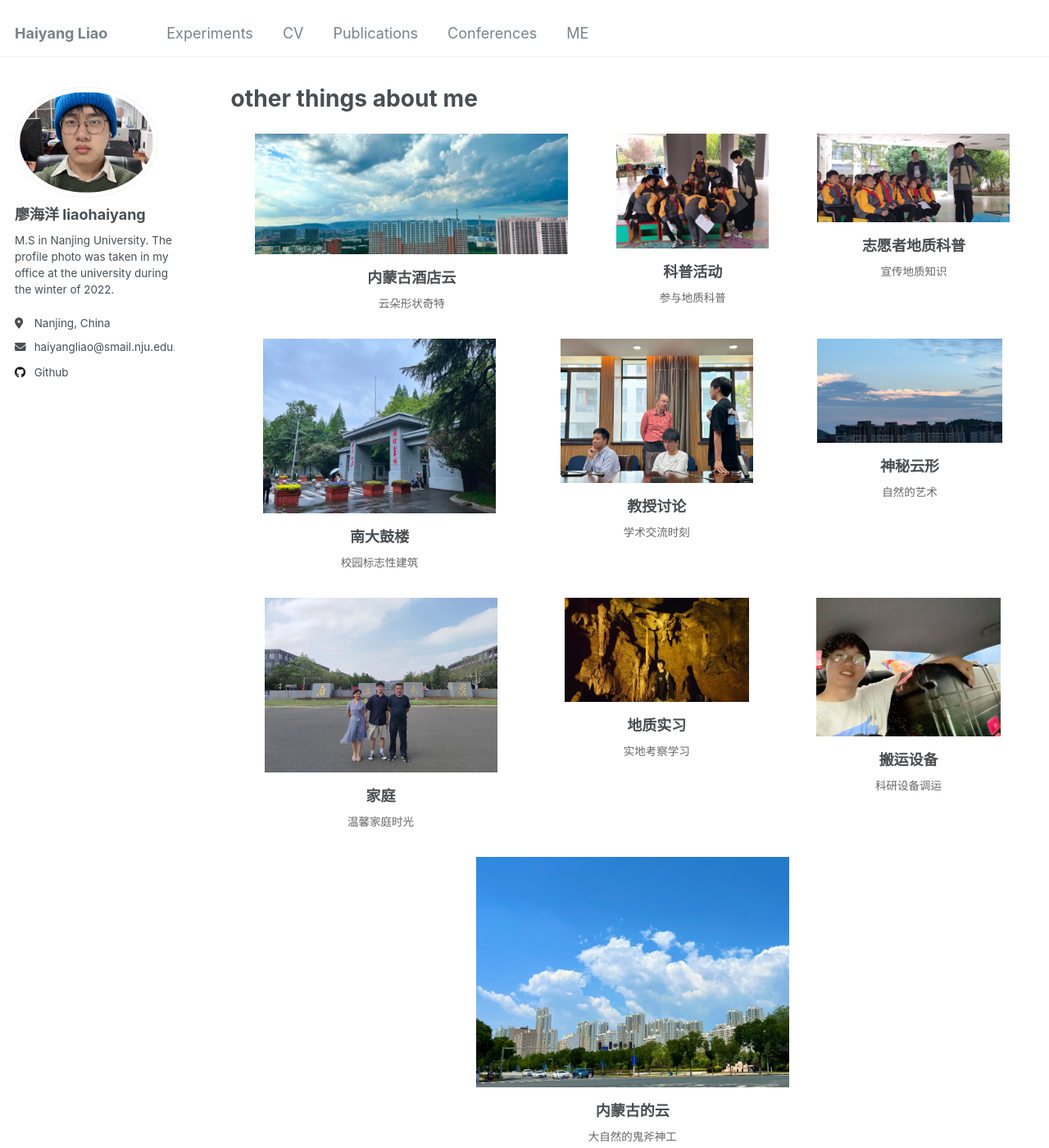
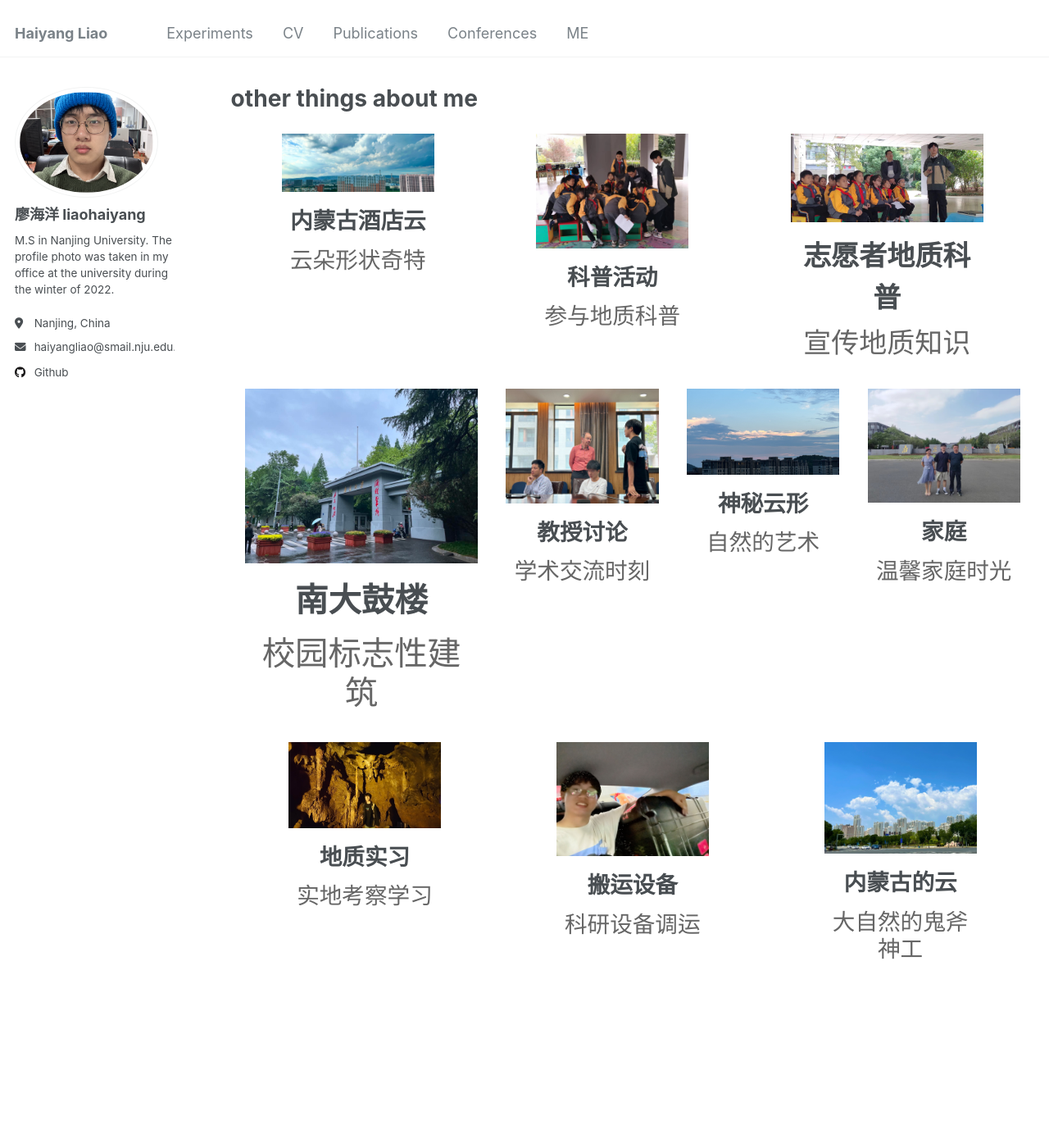
Before and after one commit to Whynot-cell/Whynot-cell.github.io, a Jekyll site: the page built from _pages/teaching.html, in a window 1280 px wide and 1400 px high. Shown: the whole window at 82% size. Built offline with Jekyll 4.4.1, drawn with Linux system fonts in a browser that asks for light colours.

Commit message:
Update teaching.html

```diff
--- a/_pages/teaching.html
+++ b/_pages/teaching.html
@@ -4,8 +4,6 @@ title: "other things about me"
 permalink: /teaching/
 author_profile: true
 ---
-
-
 
 
 
@@ -43,66 +41,138 @@ author_profile: true
     }
 
     .description {
-      font-size: 0.75em;
-      color: #666;
       line-height: 1.2;
       word-wrap: break-word;
+      color: #666;
+    }
+
+    /* Dynamic font size based on container width */
+    .small {
+      width: 20%;
+    }
+
+    .medium {
+      width: 25%;
+    }
+
+    .large {
+      width: 30%;
+    }
+
+    .small .caption,
+    .small .description {
+      font-size: calc(2vw + 2px);
+    }
+
+    .medium .caption,
+    .medium .description {
+      font-size: calc(2.5vw + 2px);
+    }
+
+    .large .caption,
+    .large .description {
+      font-size: calc(3vw + 2px);
     }
   </style>
 </head>
 
+<body>
 
   <div class="gallery">
-  <div style="width: 40%;">
+
+
+    <div class="small">
       <img src="/images/内蒙酒店云.jpg" alt="内蒙古酒店的云">
       <div class="caption">内蒙古酒店云</div>
       <div class="description">云朵形状奇特</div>
     </div>
-  <div style="width: 20%;">
+
+
+
+    <div class="small">
       <img src="/images/科普 2.jpg" alt="科普活动">
       <div class="caption">科普活动</div>
       <div class="description">参与地质科普</div>
     </div>
-  <div style="width: 25%;">
+
+
+
+
+    <div class="medium">
       <img src="/images/志愿者 活动 地质科普.jpg" alt="志愿者地质科普活动">
       <div class="caption">志愿者地质科普</div>
       <div class="description">宣传地质知识</div>
     </div>
-  <div style="width: 30%;">
+
+
+
+
+    <div class="large">
       <img src="/images/南大鼓楼.jpg" alt="南大鼓楼">
       <div class="caption">南大鼓楼</div>
       <div class="description">校园标志性建筑</div>
     </div>
-  <div style="width: 25%;">
+
+
+
+
+    <div class="small">
       <img src="/images/Adam prof 讨论.jpg" alt="与Adam教授的讨论">
       <div class="caption">教授讨论</div>
       <div class="description">学术交流时刻</div>
     </div>
-  <div style="width: 24%;">
+
+
+
+
+
+    <div class="small">
       <img src="/images/云？.jpg" alt="云？">
       <div class="caption">神秘云形</div>
       <div class="description">自然的艺术</div>
     </div>
-  <div style="width: 30%;">
+
+
+
+
+
+    <div class="small">
       <img src="/images/family.jpg" alt="家庭照">
       <div class="caption">家庭</div>
       <div class="description">温馨家庭时光</div>
     </div>
-  <div style="width: 24%;">
+
+
+
+
+
+    <div class="small">
       <img src="/images/大学地质实习.jpg" alt="大学地质实习">
       <div class="caption">地质实习</div>
       <div class="description">实地考察学习</div>
     </div>
-  <div style="width: 24%;">
+
+
+
+
+    <div class="small">
       <img src="/images/从苏州搬运DAS设备.jpg" alt="从苏州搬运DAS设备">
       <div class="caption">搬运设备</div>
       <div class="description">科研设备调运</div>
     </div>
-  <div style="width: 40%;">
+
+
+
+
+    <div class="small">
       <img src="/images/内蒙云.jpg" alt="内蒙古的云">
       <div class="caption">内蒙古的云</div>
       <div class="description">大自然的鬼斧神工</div>
     </div>
+
+
+
+
   </div>
 
 </body>
```
Lines whose indentation alone changed are shown as unchanged.
